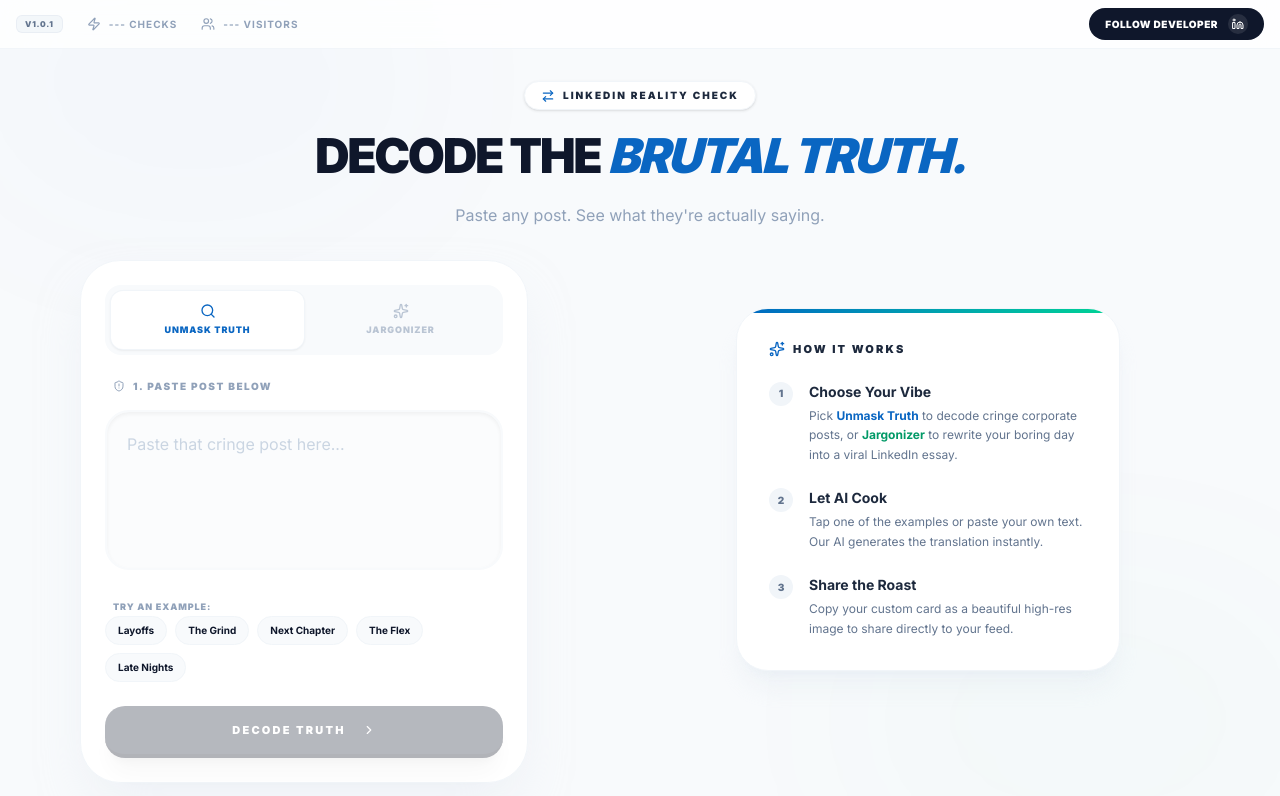
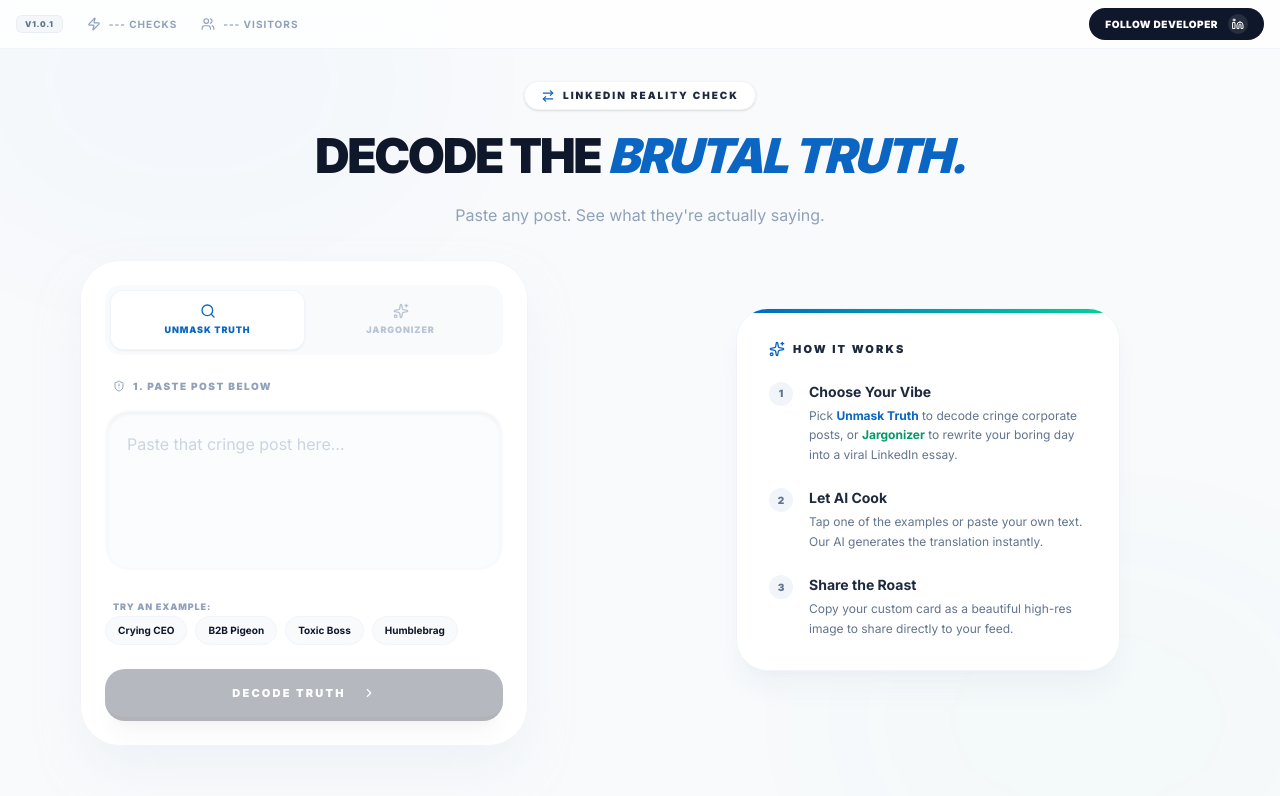
Before and after one commit to asalam05/LinkedIn-Reality, a React (Vite) app: page / in a window 1280 px wide. Shown: the top 796 px of the page. Built offline with nearby package versions, Linux system fonts and the light colour scheme; no server answers; what groq-sdk would draw is missing.

Commit message:
feat: replace Reality Check examples with funny and meme-worthy LinkedIn stereotypes

```diff
--- a/src/App.tsx
+++ b/src/App.tsx
@@ -255,11 +255,10 @@
                     <span className="text-[9px] font-black uppercase tracking-widest text-slate-400 ml-2">Try an Example:</span>
                     <div className="flex flex-wrap gap-2">
                        {(mode === 'toReality' ? [
-                        { label: "Layoffs", text: "We've made the difficult decision to optimize our workforce for long-term scalability." },
-                        { label: "The Grind", text: "Starting my day at 4 AM. Sleep is just time you're not using to outwork your competition." },
-                        { label: "Next Chapter", text: "I'm incredibly humbled to share that I'm stepping away to pursue exciting new opportunities." },
-                        { label: "The Flex", text: "So honored that after 10 years of relentless hustle, I've finally been recognized as a Top Voice." },
-                        { label: "Late Nights", text: "Massive shoutout to my Rockstar team for pulling a 16-hour shift this weekend to hit our targets." },
+                        { label: "Crying CEO", text: "Today was the hardest day of my life. I had to let go of 10% of our family. Here's a selfie of me crying." },
+                        { label: "B2B Pigeon", text: "I watched a pigeon eat a French fry today. Here's what that taught me about B2B SaaS sales funnels." },
+                        { label: "Toxic Boss", text: "If you aren't thinking about our quarterly KPIs during your weekend off, do you even care about our mission?" },
+                        { label: "Humblebrag", text: "So incredibly humbled and honored to announce I've been recognized as a Top Visionary Leader under 30." },
                       ] : [
                         { label: "Hired", text: "I just got hired at a tech startup." },
                         { label: "Wrote Email", text: "I finally replied to that email." },
```
